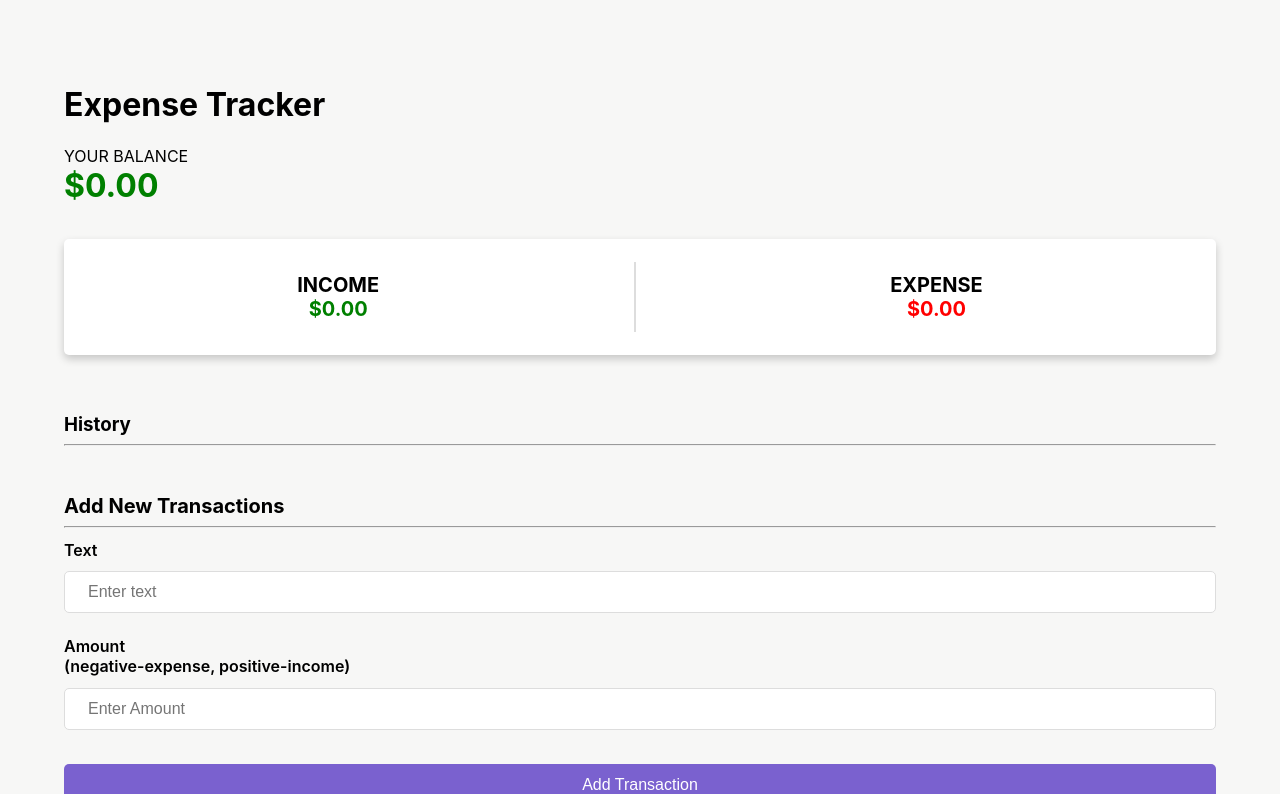
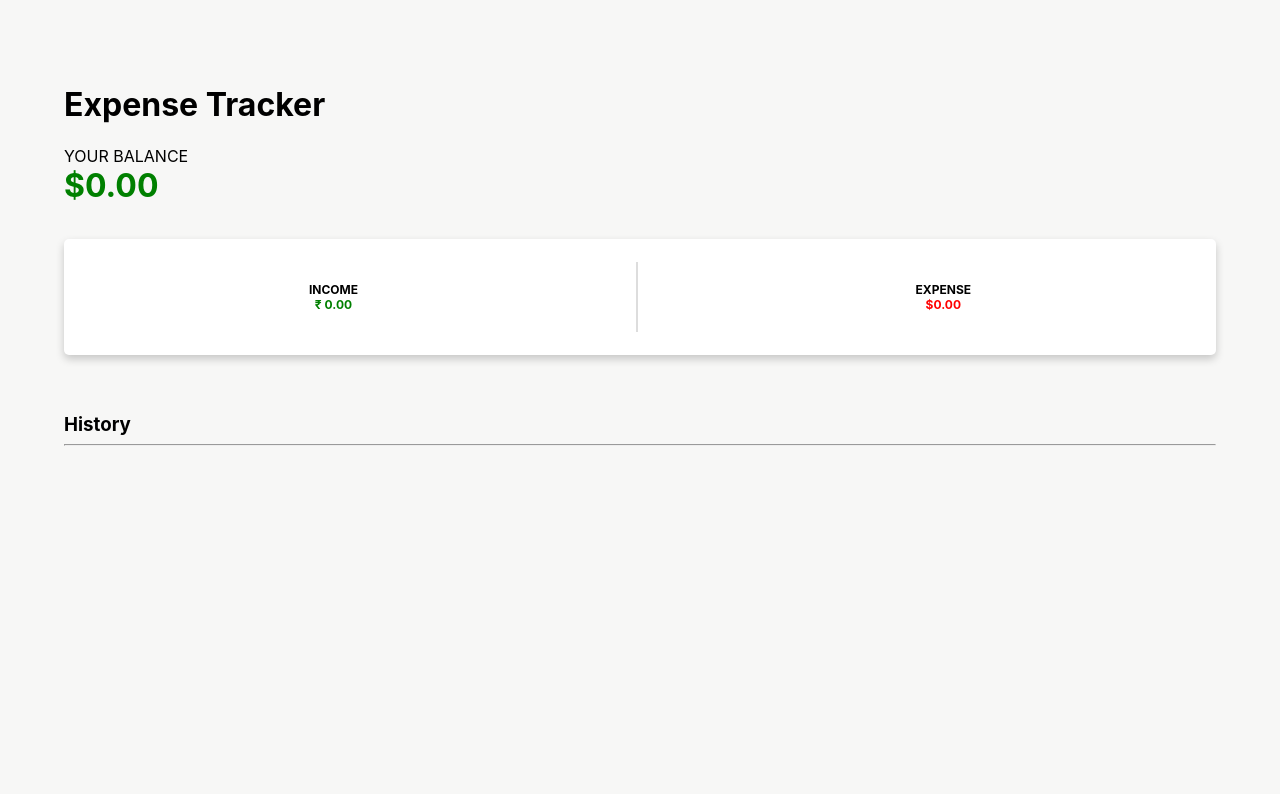
Before and after one commit to agamya0801/expense-tracker, a React (Create React App) app: page / in a window 1280 px wide. Shown: the top 794 px of the page. Built offline with nearby package versions, Linux system fonts and the light colour scheme.

Commit message:
Some UI correctios made

```diff
--- a/src/App.css
+++ b/src/App.css
@@ -44,7 +44,7 @@
 
 .col-h3{
   margin: 0%;
-  font-size: 20px;
+  font-size: 12px;
 }
 
 .history-container{
@@ -110,6 +110,15 @@ button:hover{
   cursor: pointer;
 }
 
+.history-parent{
+  height: 300px;
+  overflow-y: scroll;
+}
+
+.history-parent::-webkit-scrollbar {
+  display: none;
+}
+
 .history-list-items{
   margin-bottom: 10px;
   margin-right: 2px;
--- a/src/App.js
+++ b/src/App.js
@@ -11,9 +11,9 @@ function App() {
   const [txn, setTxn] = useState([])
 
   const addTxn = (text, amount) => {
-    const cloneTxn = [...txn];
-    cloneTxn.push({text, amount});
-    setTxn(cloneTxn);
+    const prevState = [...txn];
+    prevState.push({text, amount});
+    setTxn(prevState);
   }
 
   return (
--- a/src/components/AddNewTransactions.js
+++ b/src/components/AddNewTransactions.js
@@ -1,9 +1,10 @@
-import React, {useState} from 'react'
+import React, {useState, useRef} from 'react'
 
 function AddNewTransactions(props) {
   const {onSubmitHandler} = props;
   const [text, setText] = useState('');
   const [amount, setAmount] = useState('');
+  const inputRef = useRef();
 
   // For Handling the changes in text field
   const handleTextChange = event => {
@@ -20,6 +21,7 @@ function AddNewTransactions(props) {
     event.preventDefault();
     const refactoredText = text.charAt(0).toUpperCase() + text.slice(1)
     onSubmitHandler(refactoredText, amount)
+    inputRef.current.focus()
     setText('');
     setAmount('');
   }
@@ -37,6 +39,7 @@ function AddNewTransactions(props) {
               value={text}
               onChange={handleTextChange}
               required
+              ref={inputRef}
             />
             <label className='label'>
               <div className='amount'>
--- a/src/components/History.js
+++ b/src/components/History.js
@@ -10,13 +10,15 @@ function History(props) {
         <hr/>
         <div className='history-parent'>
           {transactions.map((element) => {
-            const sign = element.amount >= 0 ? '+' : '';
+            const sign = element.amount >= 0 ? '+' : '-';
             const strip_color = element.amount >= 0 ? "positive" : "negative";
+            const newAmount = element.amount < 0 ? element.amount.slice(1) : element.amount;
+            const newText = element.text.length > 25 ? (element.text.substring(0, 25)).concat('...') : element.text;
             return <div className='history-list-items'>
               <div className='history-list-items-content'>
-                <p>{element.text}</p>
+                <p>{newText}</p>
                 <div className='end-part'>
-                  <p>{`${sign}${element.amount}`}</p>
+                  <p>{`${sign} \u20B9${newAmount}`}</p>
                   <div className={`history-end-strip ${strip_color}`} />
                 </div>
               </div>
--- a/src/components/IncomeExpense.js
+++ b/src/components/IncomeExpense.js
@@ -21,7 +21,7 @@ function IncomeExpense(props) {
     <div className='income-expense-card'>
       <div className='income-expense-card-col1'>
           <h3 className='col-h3'>INCOME</h3>
-          <h3 className='col-h3' style={{color:'green'}}>${netIncome}</h3>
+          <h3 className='col-h3' style={{color:'green'}}>{`\u20B9 ${netIncome}`}</h3>
       </div>
       <div className="vl"></div>
       <div className='income-expense-card-col2'>
```
